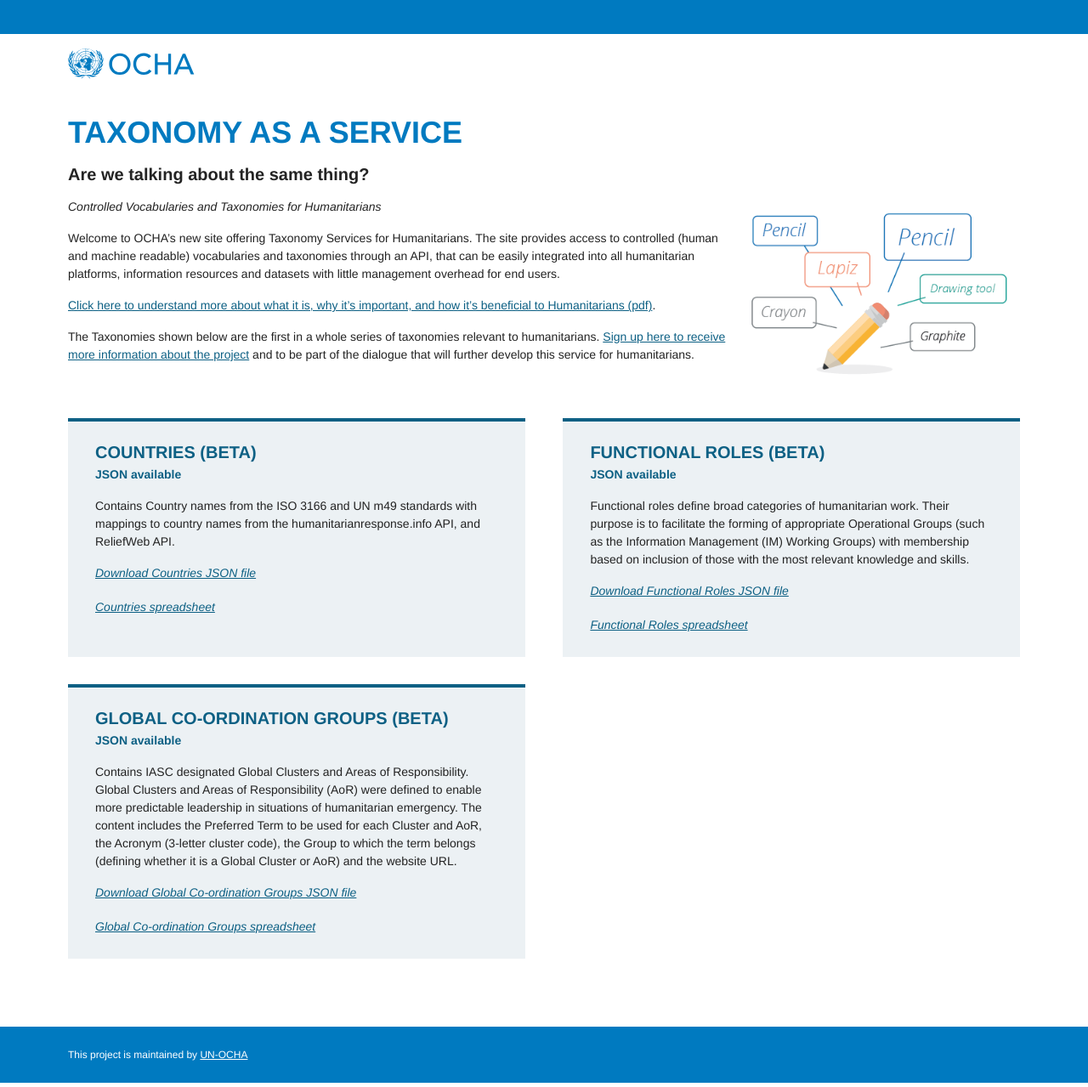
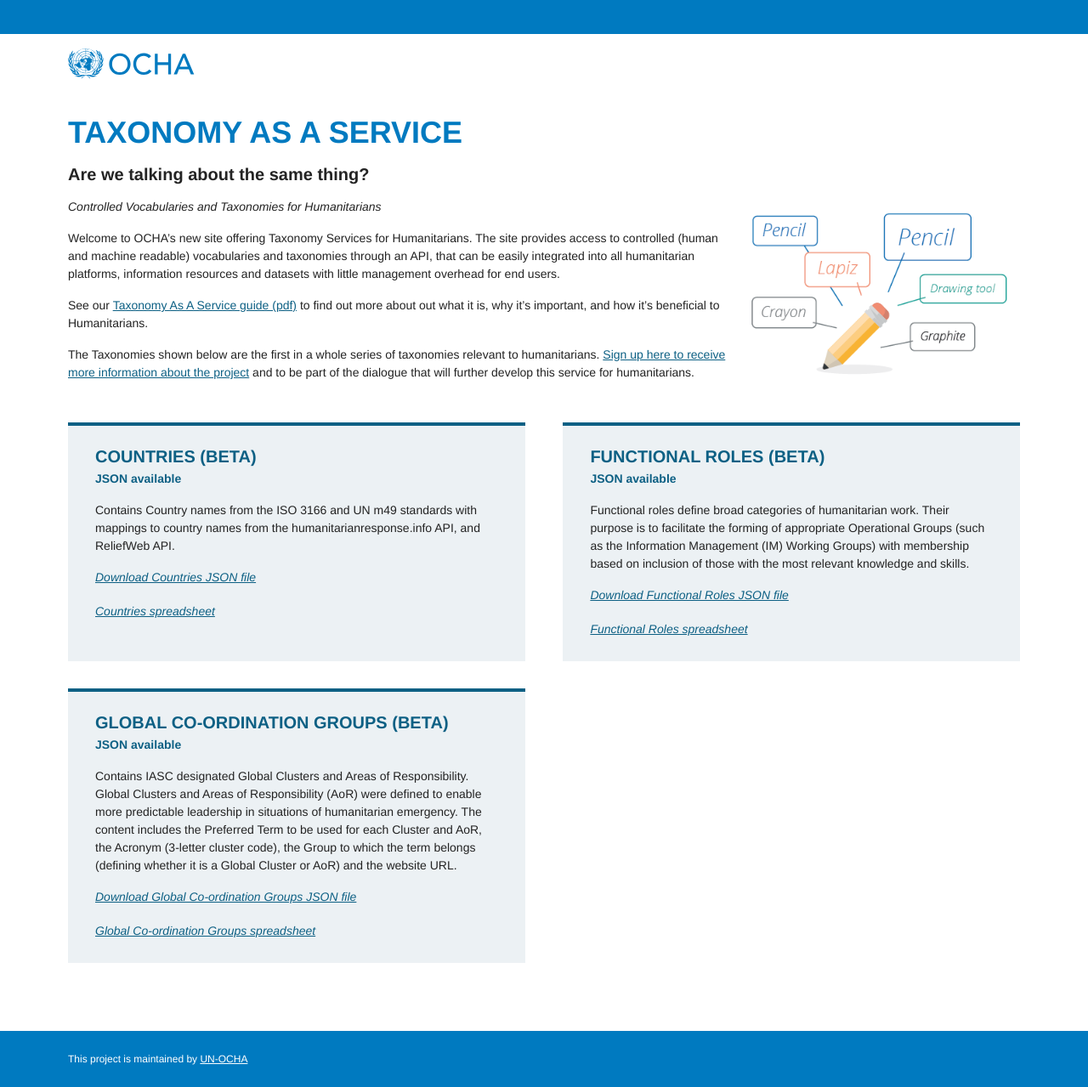
Before and after one commit to rupl/taas-data, a Jekyll site: the page built from index.md, in a window 1280 px wide. Shown: the whole page at 85% size. Built offline with Jekyll 4.4.1, drawn with Linux system fonts in a browser that asks for light colours.

Commit message:
Updated intro link text

```diff
--- a/index.md
+++ b/index.md
@@ -9,6 +9,6 @@ Are we talking about the same thing?
 
  Welcome to OCHA’s new site offering Taxonomy Services for Humanitarians.  The site provides access to controlled (human and machine readable) vocabularies and taxonomies through an API, that can be easily integrated into all humanitarian platforms, information resources and datasets with little management overhead for end users.
 
-[Click here to understand more about what it is, why it's important, and how it's beneficial to Humanitarians (pdf)](/assets/files/taas-one-pager.pdf).
+See our [Taxonomy As A Service guide (pdf)](/assets/files/taas-one-pager.pdf) to find out more about out what it is, why it’s important, and how it’s beneficial to Humanitarians.
 
 The Taxonomies shown below are the first in a whole series of taxonomies relevant to humanitarians.  [Sign up here to receive more information about the project](http://unocha.us14.list-manage.com/subscribe?u=731422fb6488c955edec9c5b1&id=9c12c3bf01) and to be part of the dialogue that will further develop this service for humanitarians.
```
